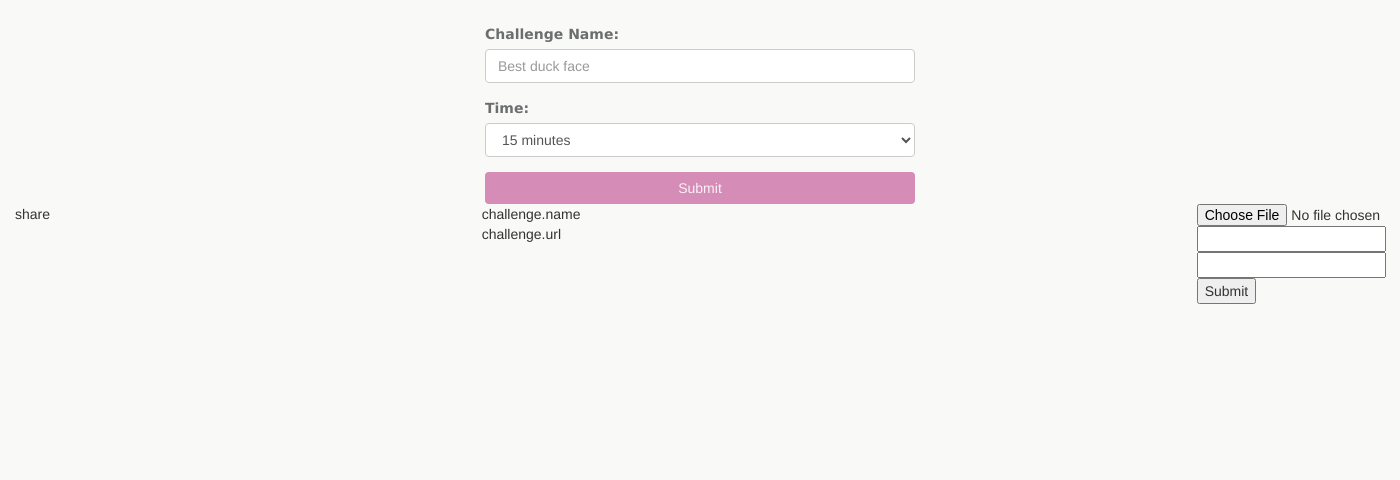
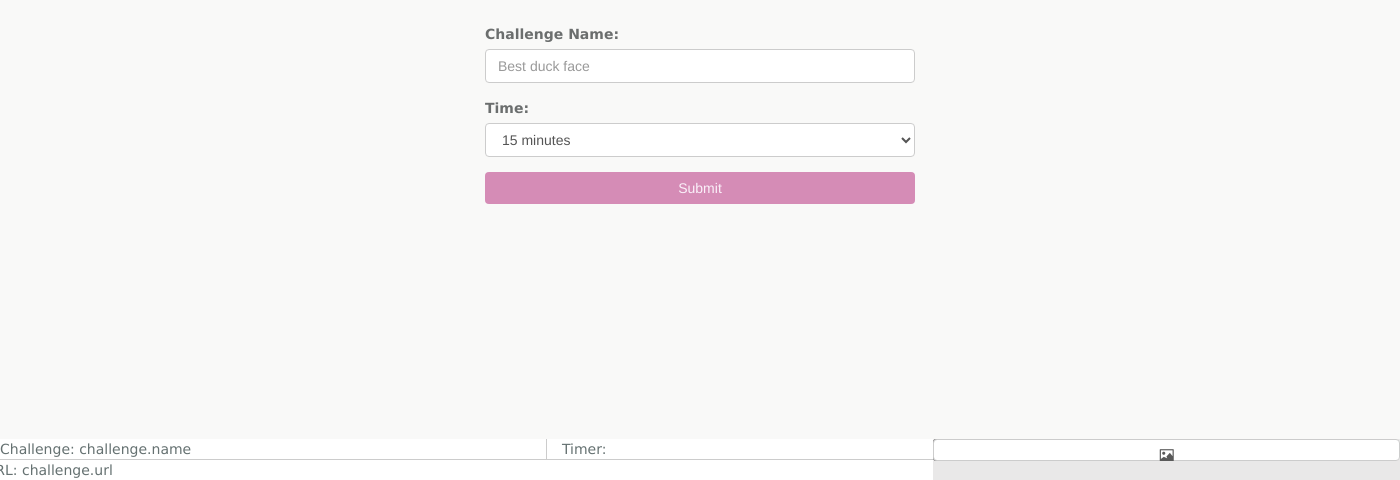
Before and after one commit to jobryan205/InternHackathon, a Flask app: page / in a window 1400 px wide; the page is wider, and only the part inside the window is pictured. Shown: the part 320-800 px from the top of that part. Run offline with Flask 2, Linux system fonts and the light colour scheme; some libraries are stand-ins or nearby versions.

Commit message:
More Style

```diff
--- a/app/static/css/main.css
+++ b/app/static/css/main.css
@@ -23,6 +23,12 @@ body {
 .clearfix {
   *zoom: 1;
   clear: both; }
+
+.left {
+  float: left; }
+
+.right {
+  float: right; }
 
 .card {
   padding: 0;
@@ -82,22 +88,68 @@ body {
     background-color: #B5799C;
     color: #FAF0F9; }
 
+.challenge-wrapper .row {
+  height: auto; }
+
 .small-logo {
-  margin-top: 20px;
+  padding: 20px 0px 0px 0px;
   border-right: 1px solid #CCCCCC;
   text-align: center;
-  font-family: "Lucida Grande", sans-serif;
-  padding: 0px; }
+  font-family: "Lucida Grande", sans-serif; }
   .small-logo h2 {
-    font-size: 32px; }
+    font-size: 32px;
+    color: #363d3d; }
   .small-logo img {
     width: 80%;
     margin: 0px auto 0px auto;
     min-width: 180px; }
     @media (max-width: 767px) {
       .small-logo img {
-        width: 50%;
+        width: 100%;
         border-bottom: 1px solid #CCCCCC;
         padding: 0px 30px 0px 30px; } }
 
+.feed {
+  background-color: #f7f3f3;
+  border-right: 1px solid #CCCCCC;
+  height: 100%;
+  padding: 0px; }
+
+.anchor-row {
+  font-family: "Lucida Grande", sans-serif;
+  background-color: #e9e8e8 !important;
+  color: #657171;
+  overflow: auto; }
+  .anchor-row .foot-name {
+    background-color: #fff;
+    padding: 0px;
+    margin: 0px;
+    overflow: auto; }
+    .anchor-row .foot-name .title {
+      border-right: 1px solid #CCCCCC; }
+      @media (max-width: 767px) {
+        .anchor-row .foot-name .title {
+          border-right: 0px solid #CCCCCC;
+          border-bottom: 1px solid #CCCCCC; } }
+    .anchor-row .foot-name .url {
+      border-top: 1px solid #CCCCCC; }
+  .anchor-row .foot-upload {
+    overflow: hidden;
+    padding: 0px;
+    height: 100%; }
+    .anchor-row .foot-upload .hidden-elt {
+      display: none; }
+    .anchor-row .foot-upload button {
+      height: 100%;
+      width: 100%;
+      z-index: 10;
+      position: absolute; }
+    .anchor-row .foot-upload #image {
+      position: relative; }
+    .anchor-row .foot-upload .glyphicon {
+      color: #595959; }
+  @media (max-width: 767px) {
+    .anchor-row {
+      padding-bottom: 40px; } }
+
 /*# sourceMappingURL=main.css.map */
--- a/app/static/css/main.scss
+++ b/app/static/css/main.scss
@@ -10,3 +10,4 @@
 // Pages
 @import "pages/home";
 @import "pages/challenge";
+@import "pages/footer";
--- a/app/static/css/pages/_challenge.scss
+++ b/app/static/css/pages/_challenge.scss
@@ -1,12 +1,20 @@
+.challenge-wrapper {
+	.row {
+		height: auto;
+	}
+}
+
+
 .small-logo {
-	margin-top: 20px;
+	padding: 20px 0px 0px 0px;
 	border-right: 1px solid $COLOR-GRAY;
 	text-align: center;
 	font-family: $DEFAULT-FONT-MAIN;
-	padding: 0px;
+
 
 	h2 {
 		font-size: 32px;
+		color: #363d3d;
 	}
 
 	img {
@@ -15,10 +23,17 @@
 		min-width: 180px;
 
 		@media (max-width: 767px) {
-			width: 50%;
+			width: 100%;
 			border-bottom: 1px solid $COLOR-GRAY;
 			padding: 0px 30px 0px 30px;
 		}
 	}
 
 }
+
+.feed {
+	background-color: #f7f3f3;
+	border-right: 1px solid $COLOR-GRAY;
+	height: 100%;
+	padding: 0px;
+}
--- /dev/null
+++ b/app/static/css/pages/_footer.scss
@@ -0,0 +1,57 @@
+.anchor-row {
+	font-family: $DEFAULT-FONT-MAIN;
+
+	background-color: #e9e8e8 !important;
+	color: #657171;
+	overflow:auto;
+
+	.foot-name {
+		background-color: #fff;
+		padding: 0px;
+		margin: 0px;
+		overflow:auto;
+
+		.title {
+			border-right: 1px solid $COLOR-GRAY;
+
+			@media (max-width: 767px) {
+				border-right: 0px solid $COLOR-GRAY;
+				border-bottom: 1px solid $COLOR-GRAY;
+			}
+		}
+
+		.url {
+			border-top: 1px solid $COLOR-GRAY;
+		}
+	}
+
+	.foot-upload {
+		overflow: hidden;
+		padding: 0px;
+		height: 100%;
+
+		.hidden-elt {
+			display: none;
+		}
+
+		button {
+			height: 100%;
+			width: 100%;
+			z-index: 10;
+			position: absolute;
+		}
+
+		#image {
+  			position: relative;
+		}
+
+		.glyphicon {
+			color: #595959;
+		}
+	}
+
+	@media (max-width: 767px) {
+		padding-bottom: 40px;
+	}
+
+}
--- a/app/templates/challenge/footer.html
+++ b/app/templates/challenge/footer.html
@@ -1,31 +1,28 @@
 <footer>
-    <div class="share-icons col-sm-4 col-xs-0 foot-share">
-        <span>share</span>
-        <a href="#"><img src=""></a>
-        <a href="#"><img src=""></a>
-        <a href="#"><img src=""></a>
-    </div>
-    <div class="col-sm-6 col-xs-8 foot-countdown">
-        <div class="line">
-            <div class="title" id="challengeNameHolder">  challenge.name  </div>
-            <div class="countdown" id="countdownContainer"></div>
+    <div class="anchor-row footer navbar-fixed-bottom">
+
+    <div class="col-sm-8 foot-name">
+        <div class="row title-countdown">
+            <div class="col-sm-7 title" id="challengeNameHolder">Challenge: challenge.name</div>
+            <div class="col-sm-5 countdown" id="countdownContainer">Timer: </div>
         </div>
-        <div class="line" id="challengeUrlContainer">
-             challenge.url
+        <div class="row url" id="challengeUrlContainer">
+            URL: challenge.url
         </div>
     </div>
 
-    <div class="col-sm-2 col-xs-4 foot-upload">
-        <form name="upload-img" accept="image/*">
-            <input type="submit">
+    <div class="col-sm-4 foot-upload">
+        <form name="upload-img" enctype="multipart/form-data">
 
-    <div class="col-sm-2 col-xs-4">
-        <form name="upload-img" enctype="multipart/form-data">
+            <button type="button" class="btn btn-default"><span class="glyphicon glyphicon-picture" aria-hidden="true"></span></button>
+
             <input type="file" name="image" id="image" accept="image/*" />
             <!-- below should be hidden -->
-            <input name="userName" id="userNameFinal" type="text" />
-            <input name="caption" id="captionFinal" type="text" />
-            <input type="submit" />
+            <input class="hidden-elt" name="userName" id="userNameFinal" type="text" />
+            <input class="hidden-elt" name="caption" id="captionFinal" type="text" />
+            <input class="hidden-elt" type="submit" />
         </form>
     </div>
+    </div>
+    </div>
 </footer>
--- a/app/templates/index/head.html
+++ b/app/templates/index/head.html
@@ -4,6 +4,7 @@
   <meta charset="utf-8">
   <meta name="viewport" content="width=device-width, initial-scale=1">
   <link rel="stylesheet" href="http://maxcdn.bootstrapcdn.com/bootstrap/3.3.6/css/bootstrap.min.css">
+  <script src="https://apis.google.com/js/platform.js" async defer>{parsetags: 'explicit'}</script>
   <script src="https://ajax.googleapis.com/ajax/libs/jquery/1.12.4/jquery.min.js"></script>
   <script src="http://maxcdn.bootstrapcdn.com/bootstrap/3.3.6/js/bootstrap.min.js"></script>
 </head>
```
Also changed, not shown: app/templates/challenge/challenge.html (+2 -7 lines), app/templates/challenge/challenge_old.html (+18 -40 lines).
